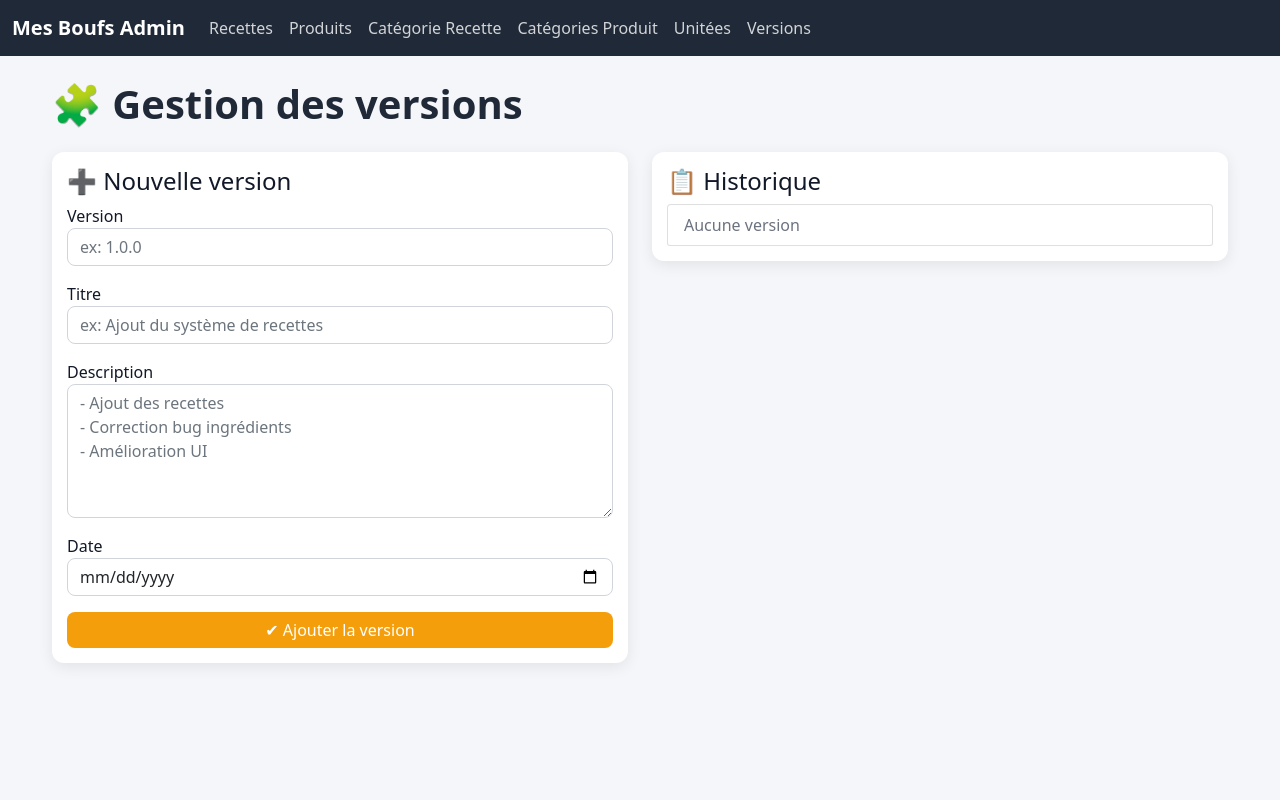
After one commit to 4ntho0/mesboufsV2, a Symfony app: template templates/admin/admin.versions.html.twig in a window 1280 px wide. The commit adds this page. Run offline with Twig, Linux system fonts and the light colour scheme; the template is opened without the code that fills it, so the values that code supplies are empty; some libraries are stand-ins or nearby versions.

Commit message:
Phase 1 Front : Ajout version

```diff
--- a/public/css/global.css
+++ b/public/css/global.css
@@ -10,12 +10,33 @@
 /* =========================
    BASE
 ========================= */
+html, body {
+    height: 100%;
+}
+
 body {
+    min-height: 100vh;
+    display: flex;
+    flex-direction: column;
+
     background-color: var(--bg);
     color: var(--text);
     font-family: system-ui, -apple-system, Segoe UI, Roboto, Arial, sans-serif;
     margin: 0;
     padding: 0;
+}
+footer {
+    background: var(--card);
+    border-top: 1px solid #e5e7eb;
+    padding: 15px 0;
+}
+
+footer a {
+    transition: 0.2s;
+}
+
+footer a:hover {
+    color: var(--accent) !important;
 }
 
 /* =========================
--- /dev/null
+++ b/templates/admin/admin.versions.html.twig
@@ -0,0 +1,84 @@
+{% extends 'base.admin.html.twig' %}
+
+{% block title %}Gestion des versions{% endblock %}
+
+{% block body %}
+
+<h1 class="mb-4">🧩 Gestion des versions</h1>
+
+<div class="row">
+
+    <!-- ================= AJOUT VERSION ================= -->
+    <div class="col-md-6">
+        <div class="card shadow-soft">
+            <h4>➕ Nouvelle version</h4>
+
+            <form method="POST" action="{{ path('admin.version_add') }}">
+
+                <div class="mb-3">
+                    <label>Version</label>
+                    <input type="text" name="version" class="form-control" placeholder="ex: 1.0.0" required>
+                </div>
+
+                <div class="mb-3">
+                    <label>Titre</label>
+                    <input type="text" name="titre" class="form-control" placeholder="ex: Ajout du système de recettes" required>
+                </div>
+
+                <div class="mb-3">
+                    <label>Description</label>
+                    <textarea name="description" rows="5" class="form-control"
+                              placeholder="- Ajout des recettes&#10;- Correction bug ingrédients&#10;- Amélioration UI"></textarea>
+                </div>
+
+                <div class="mb-3">
+                    <label>Date</label>
+                    <input type="date" name="date" class="form-control" required>
+                </div>
+
+                <button class="btn btn-primary w-100">
+                    ✔ Ajouter la version
+                </button>
+
+            </form>
+        </div>
+    </div>
+
+    <!-- ================= LISTE ================= -->
+    <div class="col-md-6">
+        <div class="card shadow-soft">
+            <h4>📋 Historique</h4>
+
+            <ul class="list-group">
+
+                {% for v in versions %}
+                    <li class="list-group-item">
+
+                        <div class="d-flex justify-content-between">
+                            <strong>{{ v.titre }}</strong>
+                            <span class="badge bg-dark">v{{ v.version }}</span>
+                        </div>
+
+                        <small class="text-muted">
+                            {{ v.date ? v.date|date('d/m/Y') : '-' }}
+                        </small>
+
+                        <div style="white-space: pre-line;" class="mt-2">
+                            {{ v.description }}
+                        </div>
+
+                    </li>
+                {% else %}
+                    <li class="list-group-item text-muted">
+                        Aucune version
+                    </li>
+                {% endfor %}
+
+            </ul>
+
+        </div>
+    </div>
+
+</div>
+
+{% endblock %}
```
Also changed, not shown: config/services.yaml (+6 -16 lines), src/Controller/HomeController.php (+17 -1 lines), src/Controller/admin/VersionController.php (added, +39 -0 lines), src/Twig/AppExtension.php (added, +28 -0 lines), templates/base.html.twig (+21 -5 lines), templates/pages/versions.html.twig (added, +40 -0 lines).
